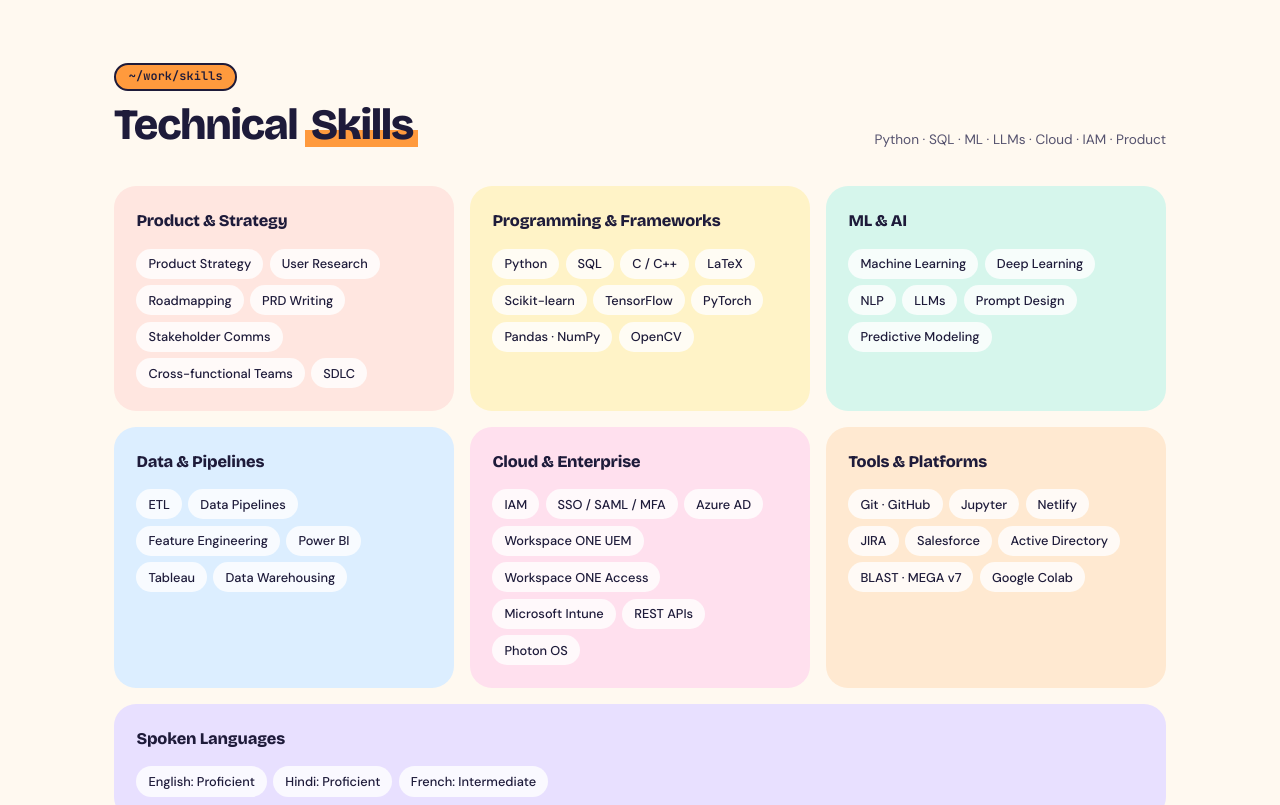
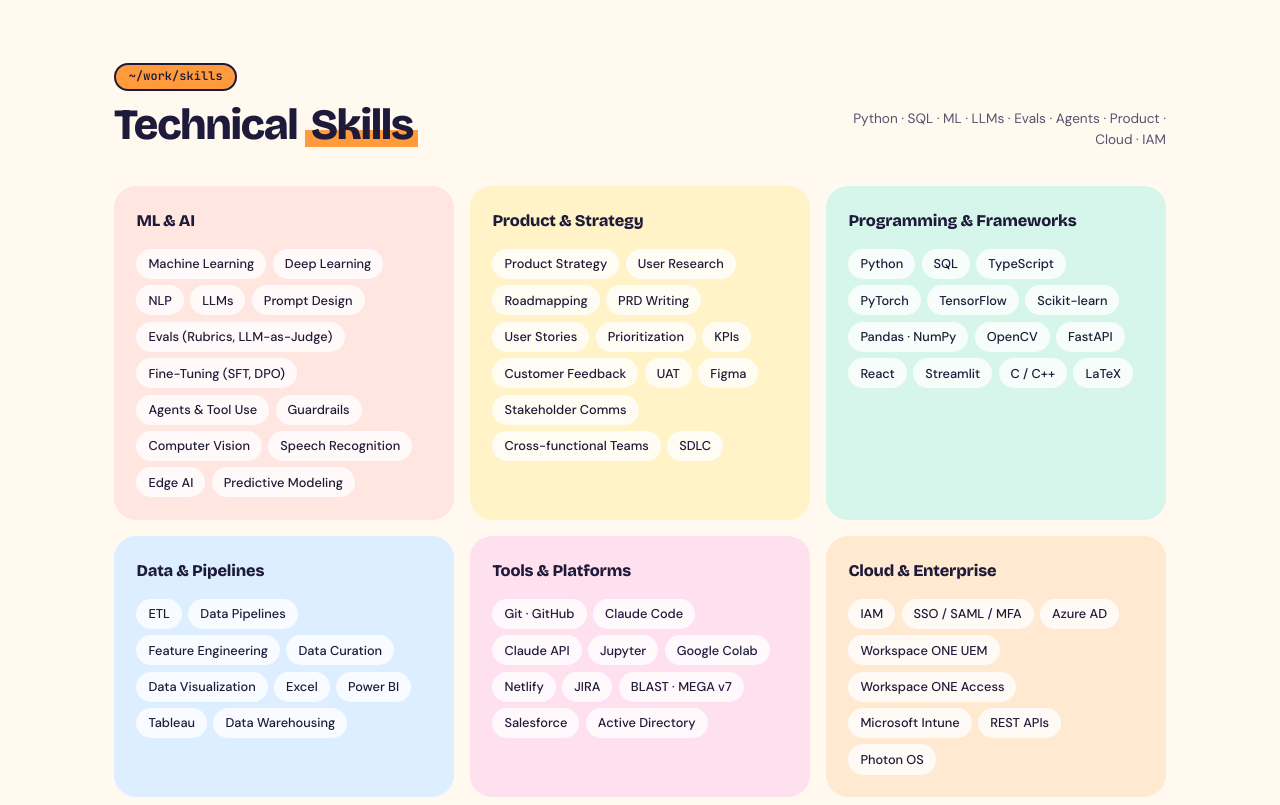
Before and after one commit to Riaga1998/Riaga1998.github.io, a plain HTML site: page work.html in a window 1280 px wide. Shown: the part 3880-4685 px from the top of the page. Drawn offline with nearby package versions, Linux system fonts and the light colour scheme.

Commit message:
Work: add AI evaluation, product and tooling skills; lead with ML & AI

```diff
--- a/work.html
+++ b/work.html
@@ -230,33 +230,33 @@
 <div class="section-block" id="skills">
   <div class="chapter">
     <div class="chapter-left"><span class="path">~/work/skills</span><h2 class="chapter-name">Technical <em>Skills</em></h2></div>
-    <span class="chapter-desc">Python · SQL · ML · LLMs · Cloud · IAM · Product</span>
+    <span class="chapter-desc">Python · SQL · ML · LLMs · Evals · Agents · Product · Cloud · IAM</span>
   </div>
   <div class="sec">
     <div class="skills-outer reveal">
       <div class="skill-group">
+        <div class="skill-group-title">ML &amp; AI</div>
+        <div class="skill-pills"><span class="skill-pill">Machine Learning</span><span class="skill-pill">Deep Learning</span><span class="skill-pill">NLP</span><span class="skill-pill">LLMs</span><span class="skill-pill">Prompt Design</span><span class="skill-pill">Evals (Rubrics, LLM-as-Judge)</span><span class="skill-pill">Fine-Tuning (SFT, DPO)</span><span class="skill-pill">Agents &amp; Tool Use</span><span class="skill-pill">Guardrails</span><span class="skill-pill">Computer Vision</span><span class="skill-pill">Speech Recognition</span><span class="skill-pill">Edge AI</span><span class="skill-pill">Predictive Modeling</span></div>
+      </div>
+      <div class="skill-group">
         <div class="skill-group-title">Product &amp; Strategy</div>
-        <div class="skill-pills"><span class="skill-pill">Product Strategy</span><span class="skill-pill">User Research</span><span class="skill-pill">Roadmapping</span><span class="skill-pill">PRD Writing</span><span class="skill-pill">Stakeholder Comms</span><span class="skill-pill">Cross-functional Teams</span><span class="skill-pill">SDLC</span></div>
+        <div class="skill-pills"><span class="skill-pill">Product Strategy</span><span class="skill-pill">User Research</span><span class="skill-pill">Roadmapping</span><span class="skill-pill">PRD Writing</span><span class="skill-pill">User Stories</span><span class="skill-pill">Prioritization</span><span class="skill-pill">KPIs</span><span class="skill-pill">Customer Feedback</span><span class="skill-pill">UAT</span><span class="skill-pill">Figma</span><span class="skill-pill">Stakeholder Comms</span><span class="skill-pill">Cross-functional Teams</span><span class="skill-pill">SDLC</span></div>
       </div>
       <div class="skill-group">
         <div class="skill-group-title">Programming &amp; Frameworks</div>
-        <div class="skill-pills"><span class="skill-pill">Python</span><span class="skill-pill">SQL</span><span class="skill-pill">C / C++</span><span class="skill-pill">LaTeX</span><span class="skill-pill">Scikit-learn</span><span class="skill-pill">TensorFlow</span><span class="skill-pill">PyTorch</span><span class="skill-pill">Pandas · NumPy</span><span class="skill-pill">OpenCV</span></div>
-      </div>
-      <div class="skill-group">
-        <div class="skill-group-title">ML &amp; AI</div>
-        <div class="skill-pills"><span class="skill-pill">Machine Learning</span><span class="skill-pill">Deep Learning</span><span class="skill-pill">NLP</span><span class="skill-pill">LLMs</span><span class="skill-pill">Prompt Design</span><span class="skill-pill">Predictive Modeling</span></div>
+        <div class="skill-pills"><span class="skill-pill">Python</span><span class="skill-pill">SQL</span><span class="skill-pill">TypeScript</span><span class="skill-pill">PyTorch</span><span class="skill-pill">TensorFlow</span><span class="skill-pill">Scikit-learn</span><span class="skill-pill">Pandas · NumPy</span><span class="skill-pill">OpenCV</span><span class="skill-pill">FastAPI</span><span class="skill-pill">React</span><span class="skill-pill">Streamlit</span><span class="skill-pill">C / C++</span><span class="skill-pill">LaTeX</span></div>
       </div>
       <div class="skill-group">
         <div class="skill-group-title">Data &amp; Pipelines</div>
-        <div class="skill-pills"><span class="skill-pill">ETL</span><span class="skill-pill">Data Pipelines</span><span class="skill-pill">Feature Engineering</span><span class="skill-pill">Power BI</span><span class="skill-pill">Tableau</span><span class="skill-pill">Data Warehousing</span></div>
+        <div class="skill-pills"><span class="skill-pill">ETL</span><span class="skill-pill">Data Pipelines</span><span class="skill-pill">Feature Engineering</span><span class="skill-pill">Data Curation</span><span class="skill-pill">Data Visualization</span><span class="skill-pill">Excel</span><span class="skill-pill">Power BI</span><span class="skill-pill">Tableau</span><span class="skill-pill">Data Warehousing</span></div>
+      </div>
+      <div class="skill-group">
+        <div class="skill-group-title">Tools &amp; Platforms</div>
+        <div class="skill-pills"><span class="skill-pill">Git · GitHub</span><span class="skill-pill">Claude Code</span><span class="skill-pill">Claude API</span><span class="skill-pill">Jupyter</span><span class="skill-pill">Google Colab</span><span class="skill-pill">Netlify</span><span class="skill-pill">JIRA</span><span class="skill-pill">BLAST · MEGA v7</span><span class="skill-pill">Salesforce</span><span class="skill-pill">Active Directory</span></div>
       </div>
       <div class="skill-group">
         <div class="skill-group-title">Cloud &amp; Enterprise</div>
         <div class="skill-pills"><span class="skill-pill">IAM</span><span class="skill-pill">SSO / SAML / MFA</span><span class="skill-pill">Azure AD</span><span class="skill-pill">Workspace ONE UEM</span><span class="skill-pill">Workspace ONE Access</span><span class="skill-pill">Microsoft Intune</span><span class="skill-pill">REST APIs</span><span class="skill-pill">Photon OS</span></div>
-      </div>
-      <div class="skill-group">
-        <div class="skill-group-title">Tools &amp; Platforms</div>
-        <div class="skill-pills"><span class="skill-pill">Git · GitHub</span><span class="skill-pill">Jupyter</span><span class="skill-pill">Netlify</span><span class="skill-pill">JIRA</span><span class="skill-pill">Salesforce</span><span class="skill-pill">Active Directory</span><span class="skill-pill">BLAST · MEGA v7</span><span class="skill-pill">Google Colab</span></div>
       </div>
       <div class="skill-group" style="grid-column:1/-1">
         <div class="skill-group-title">Spoken Languages</div>
```
